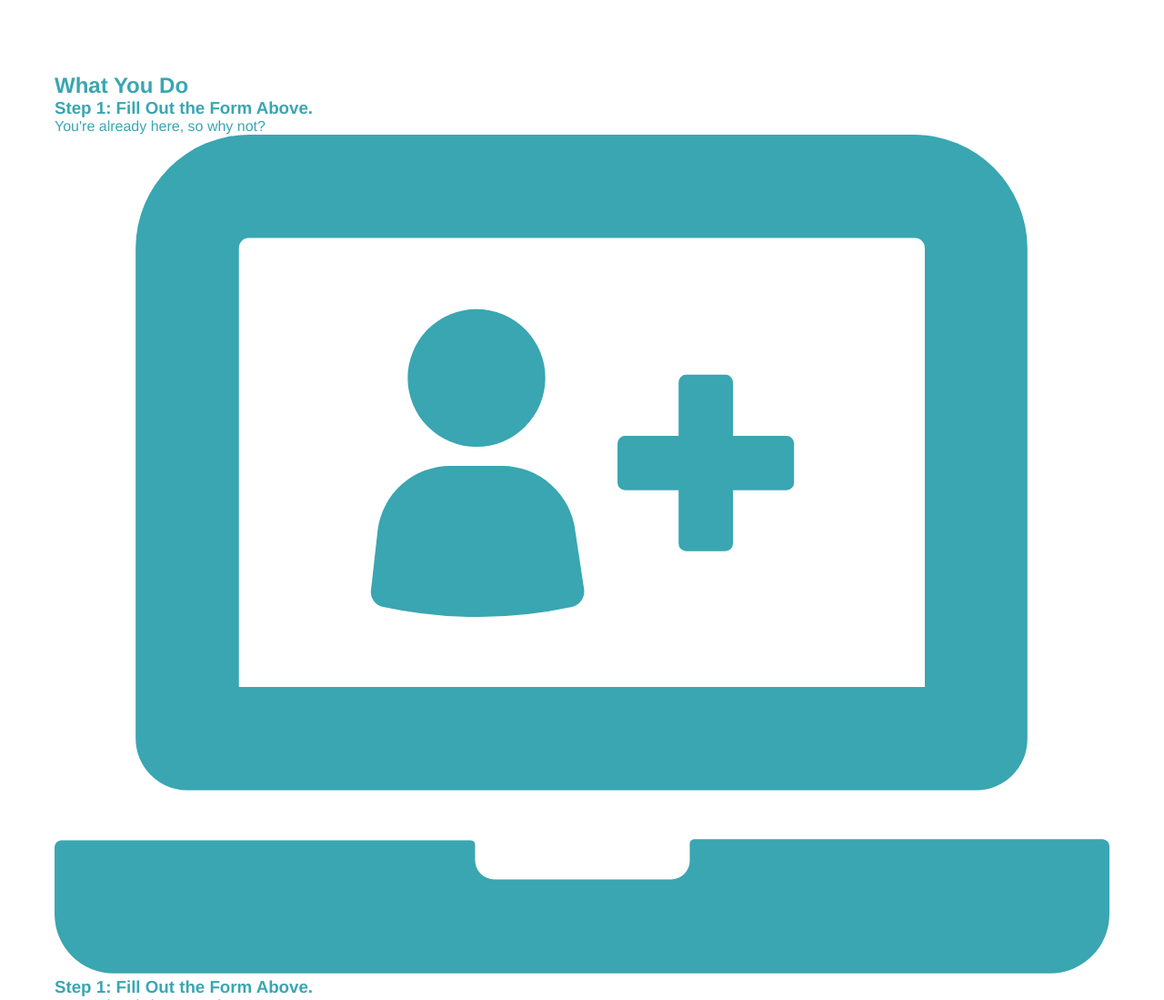
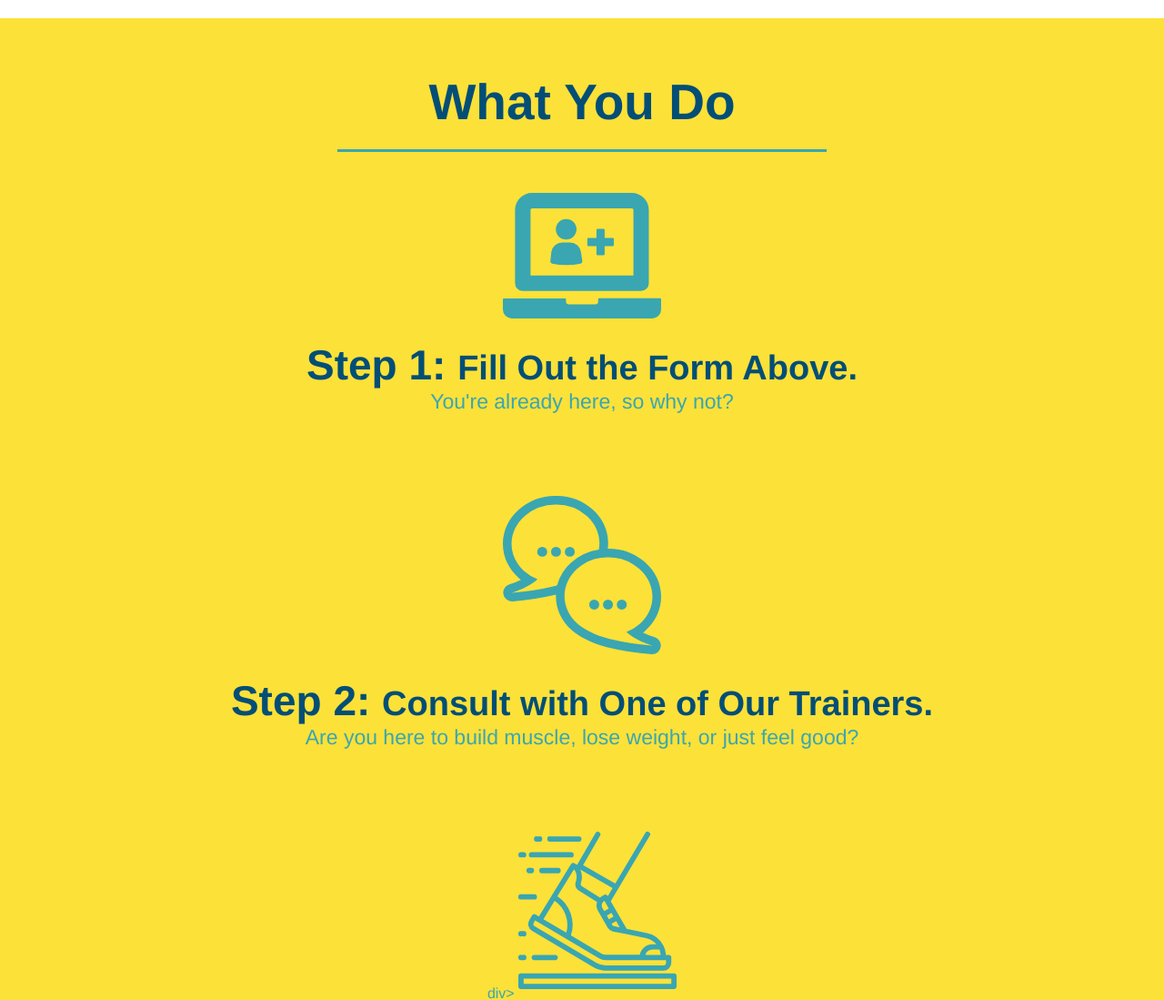
Before and after one commit to lifeatinfinitum/run-buddy, a plain HTML site: page index.html in a window 1280 px wide. Shown: the part 1160-2259 px from the top of the page at 91% size. Drawn offline with Linux system fonts and the light colour scheme.

Commit message:
formating steps

```diff
--- a/assets/css/style.css
+++ b/assets/css/style.css
@@ -136,16 +136,6 @@ section {
 .intro {
   text-align: center;
 }
-
-.intro h2 {
-  font-size: 55px;
-  color: #024e76;
-  margin-bottom: 35px;
-  padding: 0 100px 20px 100px;
-  border-bottom: 3px solid  #fce138;
-   /* add this alongside your other declarations */
-   display: inline-block;
-}
 .intro p {
   line-height: 1.7;
   color: #39a6b2;
@@ -154,3 +144,48 @@ section {
   /* add this alongside your other declarations */
   margin: 0 auto;
 }
+.steps {
+  text-align: center;
+  background: #fce138;
+}
+
+.section-title {
+  font-size: 55px;
+  color: #024e76;
+  margin-bottom: 35px;
+  padding: 0 100px 20px 100px;
+  display: inline-block;
+  border-bottom: 3px solid;
+}
+
+.primary-border {
+  border-color: #fce138;
+}
+
+.secondary-border {
+  border-color: #39a6b2;
+}
+
+.steps div {
+  margin-bottom: 80px;
+}
+
+.steps img{
+  width: 15%;
+  margin: 10px 0;
+}
+
+.steps h3 {
+  color: #024e76;
+  font-size: 46px;
+  margin-top: 10px;
+}
+
+.steps p{
+  color: #39a6b2;
+  font-size:23px
+}
+
+.steps span {
+  font-size: 38px
+}
--- a/index.html
+++ b/index.html
@@ -71,43 +71,38 @@
 
   <!-- "what we do" section -->
   <section id="what-we-do" class="intro">
-    <h2>What We Do</h2>
+    <h2 class="section-title primary-border">What We Do</h2>
     <p>
       butcher selfies chambray shabby chic gentrify readymade yr Echo Park XOXO Tumblr normcore Banksy direct trade Blue Bottle chillwave you probably haven't heard of them single-origin coffee Vice fanny pack fixie Odd Future Austin fingerstache pickled twee synth Wes Anderson Thundercats viral bitters flannel meggings narwhal Marfa Schlitz sustainable Intelligentsia umami deep v craft
     </p>
   </section>
 
   <!-- "what you do" section -->
-  <section id="what you do">
-    <h2>What You Do</h2>
-
-  <div>
-    <h3>Step 1: Fill Out the Form Above.</h3>
-    <p>You're already here, so why not?</p>
-  </div>
+  <section id="what you do" class="steps">
+    <h2 class="section-title secondary-border">What You Do</h2>
 
 <div>
   <!-- insert this img element -->
-  <img src="./assets/images/step-1.svg" alt="" />
-  <h3>Step 1: Fill Out the Form Above.</h3>
+  <img src="./assets/images/step-1.svg" alt=""/>
+  <h3>Step 1: <span>Fill Out the Form Above.</span></h3>
   <p>You're already here, so why not?</p>
 </div>
 
   <div>
     <img src="./assets/images/step-2.svg" alt="" />
-    <h3>Step 2: Consult with One of Our Trainers.</h3>
+    <h3>Step 2: <span>Consult with One of Our Trainers.</span></h3>
     <p>Are you here to build muscle, lose weight, or just feel good?</p>
   </div>
 
   div>
   <img src="./assets/images/step-3.svg" alt="" />
-  <h3>Step 3: Get Running.</h3>
+  <h3>Step 3: <span>Get Running.</span></h3>
   <p>Hit the ground running (literally) once your trainer lays out your plan.</p>
 </div>
 
 <div>
   <img src="./assets/images/step-4.svg" alt="" />
-  <h3>Step 4: See Results.</h3>
+  <h3>Step 4: <span>See Results.</span></h3>
   <p>Bi-weekly checkins with your trainer will keep you focused</p>
 </div>
 
```
